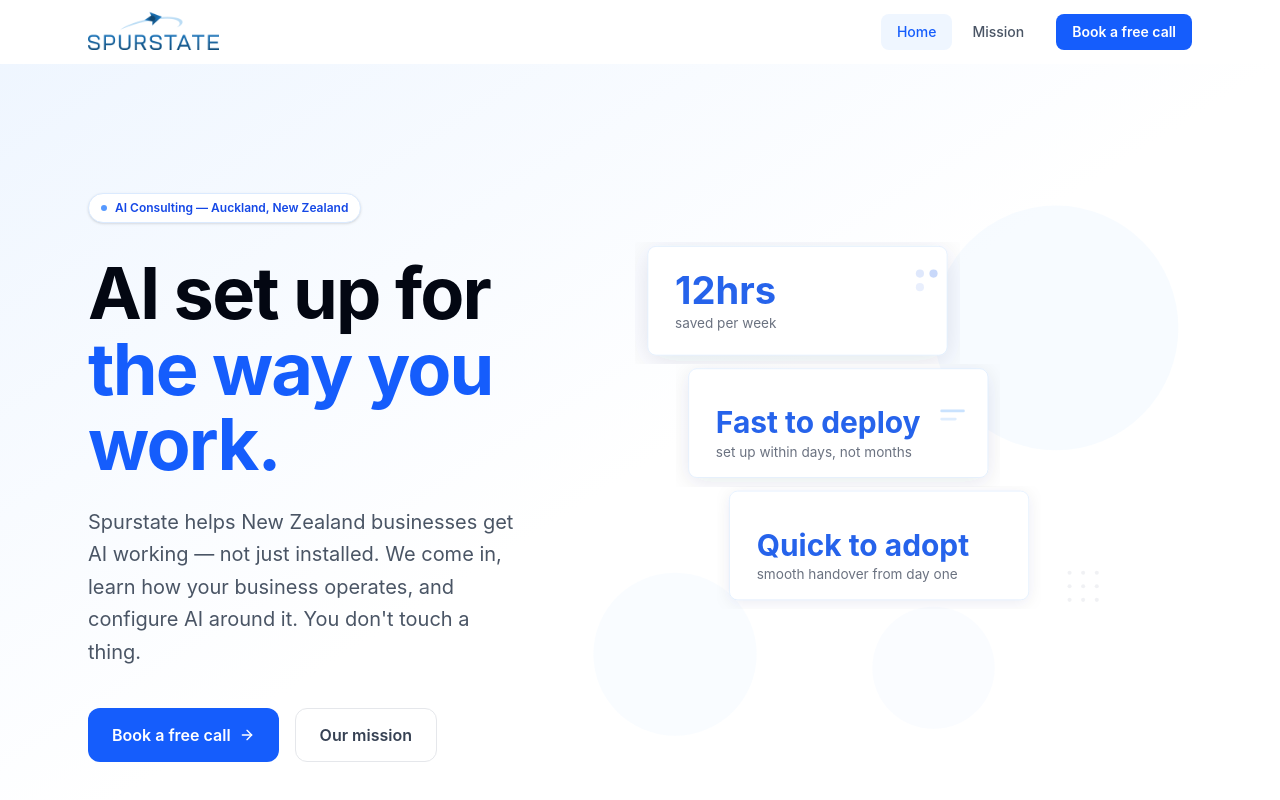
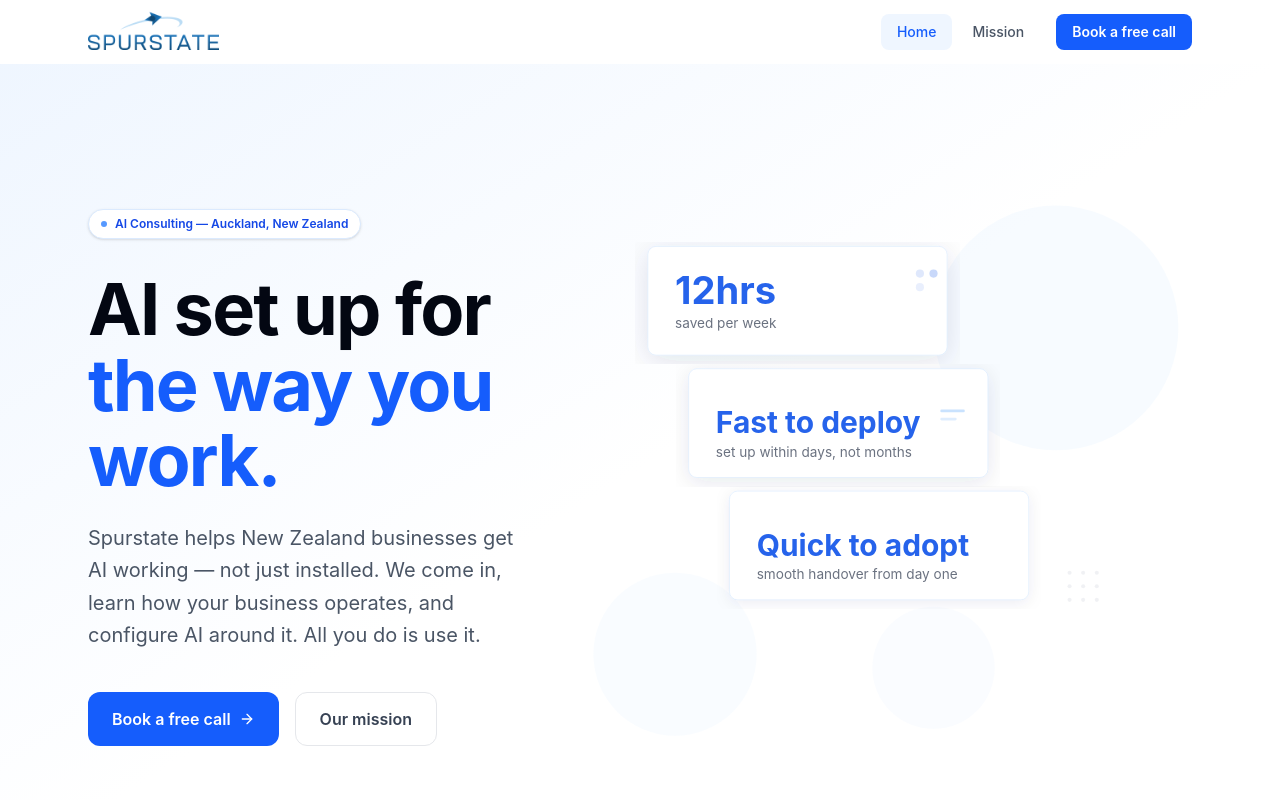
Before and after one commit to spurstate/spurstate-website, a React (Vite) app: page / in a window 1280 px wide. Shown: the top 800 px of the page. Built offline with nearby package versions, Linux system fonts and the light colour scheme.

Commit message:
update Hero text

```diff
--- a/src/pages/Home.tsx
+++ b/src/pages/Home.tsx
@@ -57,7 +57,7 @@ export default function Home() {
                 <span className="text-blue-600">the way you work.</span>
               </h1>
               <p className="text-xl text-gray-600 leading-relaxed mb-10">
-                Spurstate helps New Zealand businesses get AI working — not just installed. We come in, learn how your business operates, and configure AI around it. You don't touch a thing.
+                Spurstate helps New Zealand businesses get AI working — not just installed. We come in, learn how your business operates, and configure AI around it. All you do is use it.
               </p>
               <div className="flex flex-wrap gap-4">
                 <Link
```
